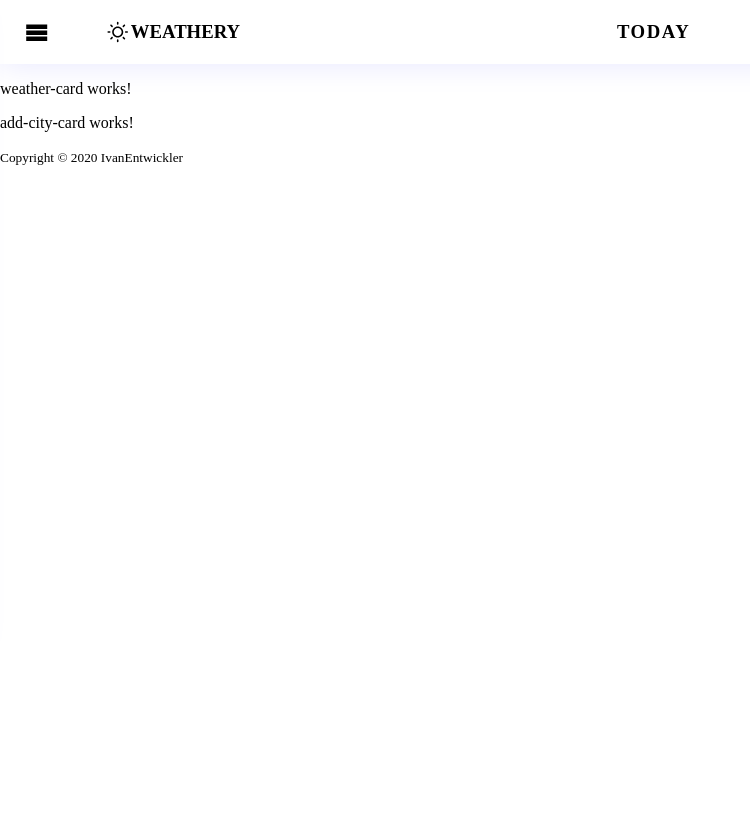
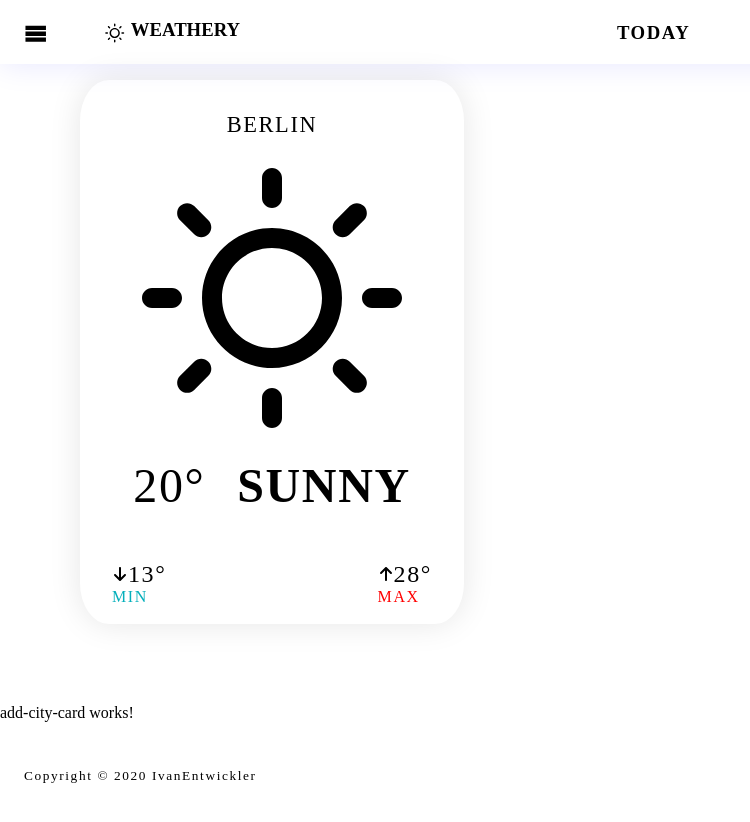
Before and after one commit to IvanEntwickler/weathery, an Angular app: page / in a window 1280 px wide. Shown: the top 822 px of the page, without its empty margins (0-750 px from the left). Built offline with nearby package versions, Linux system fonts and the light colour scheme.

Commit message:
worked on weather-card component

```diff
--- a/src/app/app.component.scss
+++ b/src/app/app.component.scss
@@ -198,7 +198,7 @@ max-width: 15rem;
 
 .logo__icon {
   position: relative;
-  height: 3.5rem;
+  height: 1.5rem;
   margin-left: 1rem;
 }
 
@@ -206,40 +206,43 @@ max-width: 15rem;
   text-transform: uppercase;
   font-weight: 700;
   font-family: cursive;
+  height: 1.8rem;
+  margin-left: 0.25rem;
 }
 
 
 
-// //////// Body
-// .main__container{
-//   height: 100%;
-//   width: 100%;
-//   position: absolute;
-//   top: 0;
-//   left: 0;
-//   z-index: -2;
-//   opacity: 0;
-//   background: white;
-//   transition: opacity 300ms linear;
-// }
+////////// Body
+
+.main__container{
+    height: 100%;
+    width: 100%;
+    position: absolute;
+    top: 0;
+    left: 0;
+    z-index: -2;
+    // opacity: 0;
+    background: white;
+    transition: opacity 300ms linear;
+}
 
 
 // /////// Footer
-// .main__footer {
-//   background: transparent;
-//   position: absolute;
-//   bottom: 1rem;
-//   left: 1.5rem;
-//   z-index: 100;
-// }
+.main__footer {
+  background: transparent;
+  position: absolute;
+  bottom: 1rem;
+  left: 1.5rem;
+  z-index: 100;
+}
 
-// .copyright__text {
-//   letter-spacing: 0.1rem;
-//   color: white;
-// }
+.copyright__text {
+  letter-spacing: 0.1rem;
 
-// @media only screen and (max-width: 300px) {
-//   .slide-menu {
-//     width: 100%;
-//   }
-// }
+ }
+
+@media only screen and (max-width: 300px) {
+.slide-menu {
+  width: 100%;
+}
+}
--- a/src/app/home/home.component.html
+++ b/src/app/home/home.component.html
@@ -1,8 +1,4 @@
 <main class="main__container">
-  <div class="weather-card__container">
-    <app-weather-card></app-weather-card>
-  </div>
-  <div class="city-card__container">
-    <app-add-city-card></app-add-city-card>
-  </div>
+  <app-weather-card></app-weather-card>
+  <app-add-city-card></app-add-city-card>
 </main>
--- a/src/app/home/weather-card/weather-card.component.html
+++ b/src/app/home/weather-card/weather-card.component.html
@@ -1 +1,48 @@
-<p>weather-card works!</p>
+<section class="weather-card">
+  <span class="city_name">{{ cityName }}</span>
+  <div class="weather-icon__container" [ngSwitch]= "true">
+
+    <svg *ngSwitchCase="condition === 'Sunny'">
+      <use xlink:href="../../assets/img/sprite.svg#icon-sun"></use>
+    </svg>
+    <svg *ngSwitchCase="condition === 'Snowy'">
+      <use xlink:href="../../assets/img/sprite.svg#icon-snowy"></use>
+    </svg>
+    <svg *ngSwitchCase="condition === 'Cloudy'">
+      <use xlink:href="../../assets/img/sprite.svg#icon-cloudy"></use>
+    </svg>
+    <svg *ngSwitchCase="condition === 'Rainy'">
+      <use xlink:href="../../assets/img/sprite.svg#icon-rainy"></use>
+    </svg>
+    <svg *ngSwitchCase="condition === 'Lightning'">
+      <use xlink:href="../../assets/img/sprite.svg#icon-lightning"></use>
+    </svg>
+    <svg *ngSwitchCase="condition === 'Sunny' && 'Cloudy'">
+      <use xlink:href="../../assets/img/sprite.svg#icon-cloudy1"></use>
+    </svg>
+  </div>
+  <div class="temperature__container">
+    <span class="temperature__text">{{ currentTemp }}</span>
+    <span class="temperature__feature-text">°</span>
+    <span class="weather-condition__text">{{ condition }}</span>
+  </div>
+
+
+<div class="min-max__container">
+  <div class="min__container">
+    <svg class="min-arrow__icon">
+      <use xlink:href="../../assets/img/sprite.svg#icon-arrow-down2"></use>
+    </svg>
+    <span class="min-temperature__text">{{ minTemp }}°</span><br>
+    <span class="min__text">Min</span>
+  </div>
+  <div class="min__container">
+    <svg class="max-arrow__icon">
+      <use xlink:href="../../assets/img/sprite.svg#icon-arrow-up2"></use>
+    </svg>
+    <span class="max-temperature__text">{{ maxTemp }}°</span><br>
+    <span class="max__text">Max</span>
+  </div>
+</div>
+
+</section>
--- a/src/app/home/weather-card/weather-card.component.scss
+++ b/src/app/home/weather-card/weather-card.component.scss
@@ -0,0 +1,130 @@
+
+////// Weather-Card Layout
+
+.weather-card{
+  display:grid;
+  grid-template-columns: 1fr;
+  grid-template-rows: 1fr 1fr 1fr;
+  cursor: pointer;
+  width: 20rem;
+  height: 30rem;
+  background-color: white;
+  padding: 2rem;
+  margin: 5rem; /// limited!!!!
+  border-radius: 7.5%;
+  box-shadow: 0 0 2rem rgba(0,0,0, .1);
+  animation: 1.25s ease-in-out 0ms 1 fadein;
+}
+
+////// City-Name
+
+.city_name{
+  display: flex;
+  justify-content: center;
+
+  text-transform: uppercase;
+  font-size: 1.4rem;
+  letter-spacing: 0.1rem;
+
+}
+
+
+.weather-icon__container{
+  width: 20rem;
+  height: 20rem;
+
+  svg{
+    width: 20rem;
+    height: 20rem;
+  }
+}
+
+//// Temperature
+
+.temperature__container{
+  display: flex;
+  justify-content: center;
+}
+
+.temperature__text{
+  text-transform: uppercase;
+  font-size: 3rem;
+  font-weight: 500;
+  letter-spacing: 0.1rem;
+}
+
+.temperature__feature-text{
+  text-transform: uppercase;
+  text-transform: uppercase;
+  font-size: 3rem;
+  font-weight: 500;
+  letter-spacing: 0.1rem;
+  letter-spacing: 0.1rem;
+  margin-right: 2rem ;
+}
+
+
+///// Weather-Condition
+
+.weather-condition__text{
+  text-transform: uppercase;
+  font-size: 3rem;
+  font-weight: 700;
+  letter-spacing: 0.1rem;
+  margin-bottom: 3rem;
+
+}
+
+///// Min Temperature
+
+.min-max__container{
+  display:flex;
+  justify-content: space-between;
+}
+.min__container{
+
+}
+.min-arrow__icon{
+  width: 1rem;
+  height: 1rem;
+}
+
+.min-temperature__text{
+  text-transform: uppercase;
+  font-size: 1.5rem;
+  font-weight: 500;
+  letter-spacing: 0.1rem;
+}
+
+.min__text{
+  text-transform: uppercase;
+  font-size: 1rem;
+  font-weight: 300;
+  letter-spacing: 0.1rem;
+  color:rgb(3, 175, 187);
+}
+
+///// Max Temperature
+
+.max__container{
+
+}
+.max-arrow__icon{
+  width: 1rem;
+  height: 1rem;
+}
+
+.max-temperature__text{
+  text-transform: uppercase;
+  font-size: 1.5rem;
+  font-weight: 500;
+  letter-spacing: 0.1rem;
+
+}
+.max__text{
+  text-transform: uppercase;
+  font-size: 1rem;
+  font-weight: 300;
+  letter-spacing: 0.1rem;
+  color:red;
+}
--- a/src/app/home/weather-card/weather-card.component.ts
+++ b/src/app/home/weather-card/weather-card.component.ts
@@ -6,6 +6,12 @@ import { Component, OnInit } from '@angular/core';
   styleUrls: ['./weather-card.component.scss']
 })
 export class WeatherCardComponent implements OnInit {
+  cityName = 'Berlin';
+  condition = 'Sunny';
+  currentTemp = 20;
+  minTemp = 13;
+  maxTemp = 28;
+
 
   constructor() { }
 
```
Also changed, not shown: src/assets/img/sprite.svg.
